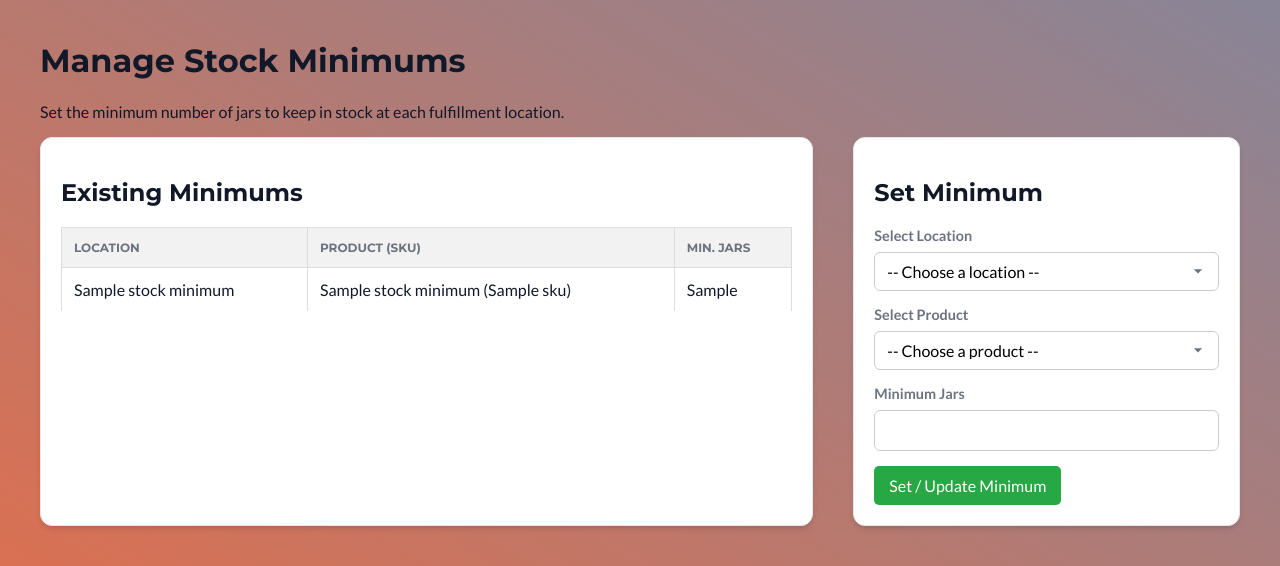
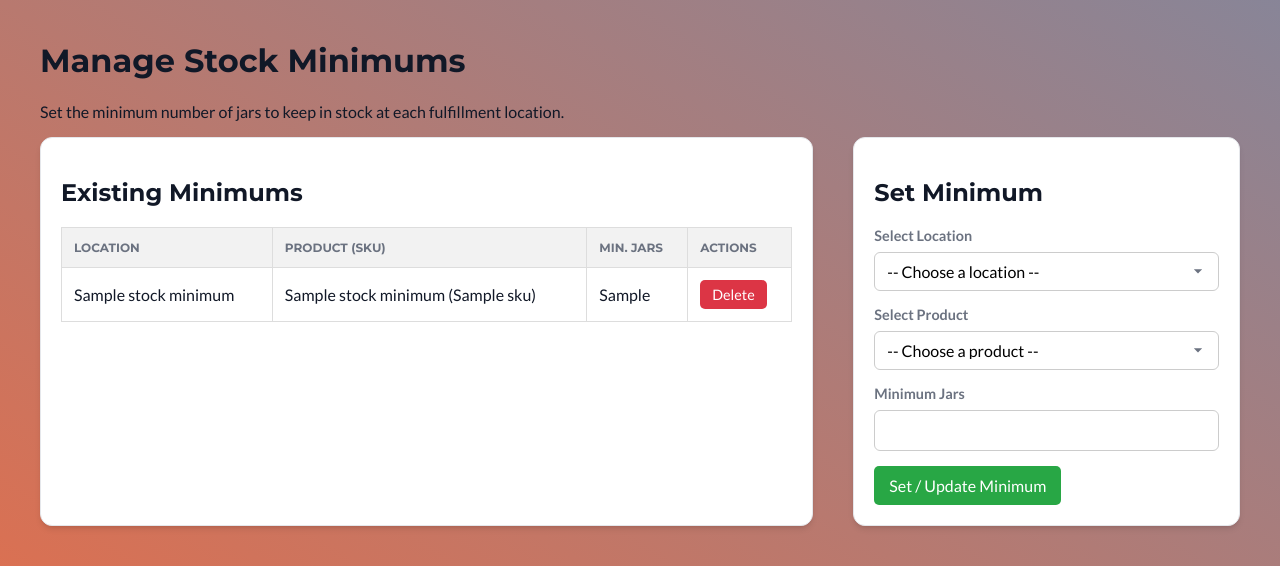
Before and after one commit to ATrapenard/Bliss_Analytics_Dashboard, a Flask app: page /stock-minimums in a window 1280 px wide. Shown: the part 68-634 px from the top of the page. Run offline with Flask 3, Linux system fonts and the light colour scheme; a database or web service that is not in the repository returns one stand-in record (values such as "Sample title"); some libraries are stand-ins or nearby versions.

Commit message:
fix: Ensure all table rows have bottom borders

```diff
--- a/app.py
+++ b/app.py
@@ -31,12 +31,11 @@ def get_base_ingredients(recipe_id, conn):
             if ing['sub_recipe_id']:
                 cur.execute("SELECT yield_quantity FROM recipes WHERE id = %s;", (ing['sub_recipe_id'],))
                 sub_recipe_yield_row = cur.fetchone()
-                # Check if sub-recipe exists and has yield
                 if sub_recipe_yield_row and sub_recipe_yield_row['yield_quantity']:
                     sub_recipe_yield = sub_recipe_yield_row['yield_quantity']
                     scaling_ratio = float(ing['quantity']) / float(sub_recipe_yield)
                 else:
-                    scaling_ratio = 1.0 # Default if yield is missing/zero
+                    scaling_ratio = 1.0
 
                 sub_ingredients = get_base_ingredients(ing['sub_recipe_id'], conn)
                 for sub_ing in sub_ingredients:
@@ -104,7 +103,7 @@ def create_recipe():
         yield_quantity = request.form.get('yield_quantity') or None
         yield_unit = request.form.get('yield_unit') or None
         final_yield_jars = request.form.get('final_yield_jars') or None
-        is_sold_product = 'is_sold_product' in request.form # Checkbox value
+        is_sold_product = 'is_sold_product' in request.form
 
         cur.execute('INSERT INTO recipes (name, yield_quantity, yield_unit, final_yield_jars, is_sold_product) VALUES (%s, %s, %s, %s, %s) RETURNING id;',
                     (recipe_name, yield_quantity, yield_unit, final_yield_jars, is_sold_product))
@@ -146,7 +145,7 @@ def update_recipe(recipe_id):
         yield_quantity = request.form.get('yield_quantity') or None
         yield_unit = request.form.get('yield_unit') or None
         final_yield_jars = request.form.get('final_yield_jars') or None
-        is_sold_product = 'is_sold_product' in request.form # Checkbox value
+        is_sold_product = 'is_sold_product' in request.form
 
         cur.execute('UPDATE recipes SET name = %s, yield_quantity = %s, yield_unit = %s, final_yield_jars = %s, is_sold_product = %s WHERE id = %s;',
                     (new_name, yield_quantity, yield_unit, final_yield_jars, is_sold_product, recipe_id))
@@ -206,7 +205,6 @@ def ingredient_totals():
 def products_page():
     conn = get_db_connection()
     with conn.cursor(cursor_factory=DictCursor) as cur:
-        # Fetch existing products
         cur.execute("""
             SELECT p.id, p.sku, r.name as recipe_name
             FROM products p
@@ -214,11 +212,8 @@ def products_page():
             ORDER BY p.sku;
         """)
         products = cur.fetchall()
-
-        # Fetch ONLY SOLD recipes for the "Add New Product" dropdown
         cur.execute("SELECT id, name FROM recipes WHERE is_sold_product = TRUE ORDER BY name;")
         recipes = cur.fetchall()
-
     conn.close()
     return render_template('products.html', products=products, recipes=recipes)
 
@@ -266,11 +261,8 @@ def edit_product(id):
     with conn.cursor(cursor_factory=DictCursor) as cur:
         cur.execute("SELECT * FROM products WHERE id = %s;", (id,))
         product = cur.fetchone()
-
-        # Fetch ONLY SOLD recipes for the dropdown
         cur.execute("SELECT id, name FROM recipes WHERE is_sold_product = TRUE ORDER BY name;")
         recipes = cur.fetchall()
-
     conn.close()
     return render_template('edit_product.html', product=product, recipes=recipes)
 
@@ -318,8 +310,6 @@ def stock_minimums_page():
     with conn.cursor(cursor_factory=DictCursor) as cur:
         cur.execute("SELECT * FROM locations ORDER BY name;")
         locations = cur.fetchall()
-
-        # Fetch ONLY products linked to SOLD recipes for the dropdown
         cur.execute("""
             SELECT p.id, p.sku, r.name as recipe_name
             FROM products p
@@ -328,8 +318,6 @@ def stock_minimums_page():
             ORDER BY p.sku;
         """)
         products = cur.fetchall()
-
-        # Fetch existing minimums (no change needed here)
         cur.execute("""
             SELECT sm.id, l.name as location_name, p.sku, r.name as recipe_name, sm.min_jars
             FROM stock_minimums sm
@@ -350,7 +338,6 @@ def requirements_page():
 
     all_base_ingredients = []
     with conn.cursor(cursor_factory=DictCursor) as cur:
-        # Get total jars needed, ONLY for SOLD products
         cur.execute("""
             SELECT
                 p.recipe_id,
@@ -387,5 +374,16 @@ def requirements_page():
 
     return render_template('requirements.html', totals=sorted_totals)
 
+# --- NEW ROUTE FOR DELETING STOCK MINIMUM ---
+@app.route('/stock-minimums/delete/<int:id>', methods=['POST'])
+def delete_stock_minimum(id):
+    conn = get_db_connection()
+    with conn.cursor() as cur:
+        cur.execute("DELETE FROM stock_minimums WHERE id = %s;", (id,))
+    conn.commit()
+    conn.close()
+    return redirect(url_for('stock_minimums_page'))
+# --- END NEW ROUTE ---
+
 if __name__ == '__main__':
     app.run(debug=True)
--- a/templates/_layout.html
+++ b/templates/_layout.html
@@ -114,7 +114,7 @@
         /* --- General Button Styles --- */
          button, .button-link, input[type="submit"] {
             font-family: var(--font-body);
-            background-color: var(--primary-color); /* Default to primary orange */
+            background-color: var(--primary-color);
             color: var(--white);
             border: none;
             padding: 10px 15px;
@@ -134,7 +134,6 @@
          .submit-btn { background-color: #28a745; }
          .remove-btn { background-color: var(--delete-red); }
 
-         /* Hover states for specific buttons */
          .edit-btn:hover { background-color: #0056b3 !important; opacity: 1;}
          .delete-btn:hover { background-color: #c82333 !important; opacity: 1;}
          .add-btn:hover { background-color: #0056b3; opacity: 1;}
@@ -197,7 +196,7 @@
         th, td {
             padding: 12px 15px;
             text-align: left;
-            border-bottom: 1px solid var(--border-color);
+            border-bottom: 1px solid var(--border-color); /* Apply bottom border to ALL cells */
             vertical-align: middle;
         }
         th {
@@ -206,10 +205,9 @@
             text-transform: uppercase;
             color: var(--text-medium);
             font-family: var(--font-heading);
+            border-bottom-width: 2px; /* Make header bottom border slightly thicker */
         }
-        tr:last-child td {
-            border-bottom: none;
-        }
+        /* REMOVED: tr:last-child td { border-bottom: none; } */
 
         /* --- Responsive Styles --- */
         @media screen and (max-width: 768px) {
--- a/templates/stock_minimums.html
+++ b/templates/stock_minimums.html
@@ -10,21 +10,23 @@
         gap: 40px;
     }
 
-    /* Restored original table styles for this page */
     table {
         width: 100%;
         border-collapse: collapse;
         margin-top: 20px;
     }
     th, td {
-        border: 1px solid #ddd; /* Original border */
+        border: 1px solid #ddd;
         padding: 12px;
         text-align: left;
         vertical-align: middle;
     }
     th {
-        background-color: #f2f2f2; /* Original header background */
+        background-color: #f2f2f2;
     }
+    /* Action button styling */
+    .delete-form { margin: 0; }
+    .delete-btn { font-size: 0.9em; padding: 6px 12px; width: auto; }
 
 </style>
 
@@ -40,7 +42,7 @@
                     <th>Location</th>
                     <th>Product (SKU)</th>
                     <th>Min. Jars</th>
-                </tr>
+                    <th>Actions</th> </tr>
             </thead>
             <tbody>
                 {% for item in minimums %}
@@ -48,6 +50,11 @@
                     <td>{{ item.location_name }}</td>
                     <td>{{ item.recipe_name }} ({{ item.sku }})</td>
                     <td>{{ item.min_jars }}</td>
+                    <td>
+                        <form class="delete-form" method="POST" action="{{ url_for('delete_stock_minimum', id=item.id) }}" onsubmit="return confirm('Are you sure you want to delete this minimum setting?');">
+                            <button type="submit" class="delete-btn">Delete</button>
+                        </form>
+                    </td>
                 </tr>
                 {% endfor %}
             </tbody>
@@ -59,7 +66,7 @@
         <form method="POST" action="{{ url_for('stock_minimums_page') }}">
             <div>
                 <label for="location_id">Select Location</label>
-                <select name="location_id" required>
+                <select id="location_id" name="location_id" required>
                     <option value="" disabled selected>-- Choose a location --</option>
                     {% for loc in locations %}
                         <option value="{{ loc.id }}">{{ loc.name }}</option>
@@ -68,7 +75,7 @@
             </div>
             <div>
                 <label for="product_id">Select Product</label>
-                <select name="product_id" required>
+                <select id="product_id" name="product_id" required>
                     <option value="" disabled selected>-- Choose a product --</option>
                     {% for prod in products %}
                         <option value="{{ prod.id }}">{{ prod.recipe_name }} ({{ prod.sku }})</option>
@@ -77,7 +84,7 @@
             </div>
             <div>
                 <label for="min_jars">Minimum Jars</label>
-                <input type="number" name="min_jars" required>
+                <input type="number" id="min_jars" name="min_jars" required>
             </div>
             <button type="submit" class="submit-btn">Set / Update Minimum</button>
         </form>
```
Also changed, not shown: templates/recipes.html (+8 -5 lines).
